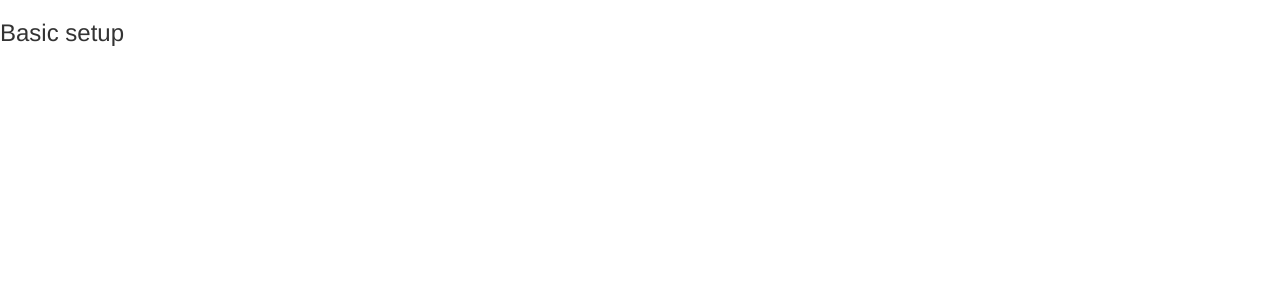
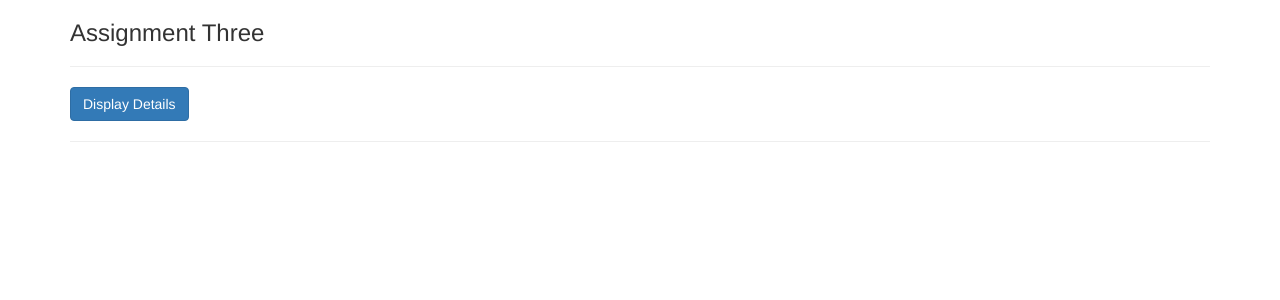
Before and after one commit to csaba-farkas/angular-udemy, an Angular app: page / in a window 1280 px wide. Shown: the top 300 px of the page. Built offline with nearby package versions, Linux system fonts and the light colour scheme.

Commit message:
Commit to change branch

```diff
--- a/src/app/app.component.html
+++ b/src/app/app.component.html
@@ -1 +1,7 @@
-<h3>Basic setup</h3>
+<div class="container">
+    <div class="row">
+        <div class="col-xs-12">
+                <app-details></app-details>
+        </div>
+    </div>
+</div>
--- /dev/null
+++ b/src/app/details/details.component.html
@@ -0,0 +1,10 @@
+<h3>Assignment Three</h3>
+<hr>
+<button type="button" class="btn btn-primary"
+(click)="onButtonClick($event)">
+  Display Details
+</button>
+<hr>
+<p *ngIf="displayContent">Secret content</p>
+<p *ngFor="let buttonClick of buttonClicks"
+  [ngStyle]="{backGroundColor: getBackGroundColor()}">{{buttonClick}}</p>
--- /dev/null
+++ b/src/app/details/details.component.ts
@@ -0,0 +1,31 @@
+import { Component, OnInit } from '@angular/core';
+
+@Component({
+  selector: 'app-details',
+  templateUrl: './details.component.html',
+  styleUrls: ['./details.component.css']
+})
+export class DetailsComponent implements OnInit {
+
+  displayContent = false;
+  buttonClicks = [];
+  counter = 0;
+  constructor() { }
+
+  ngOnInit() {
+  }
+
+  onButtonClick(event: Event) {
+    this.displayContent = !this.displayContent;
+    this.counter++;
+    this.buttonClicks.push(`${this.counter}`);
+  }
+
+  getBackGroundColor() {
+    if (this.counter > 4) {
+      return 'blue';
+    } else {
+      return 'white';
+    }
+  }
+}
```
Also changed, not shown: src/app/app.module.ts (+6 -2 lines), src/app/details/details.component.css (added), 1 other file (tests, documents, lock files or other folders).
